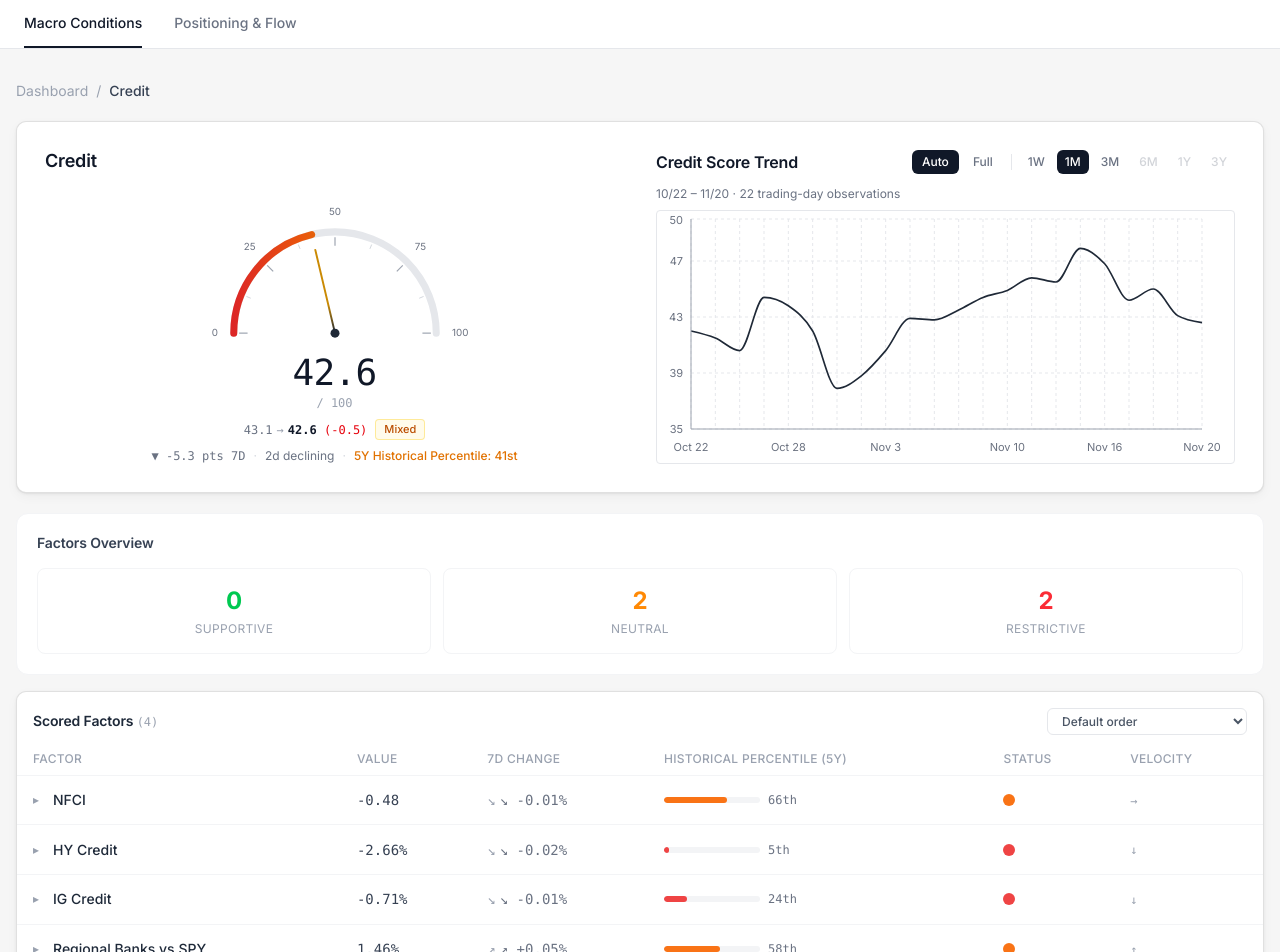
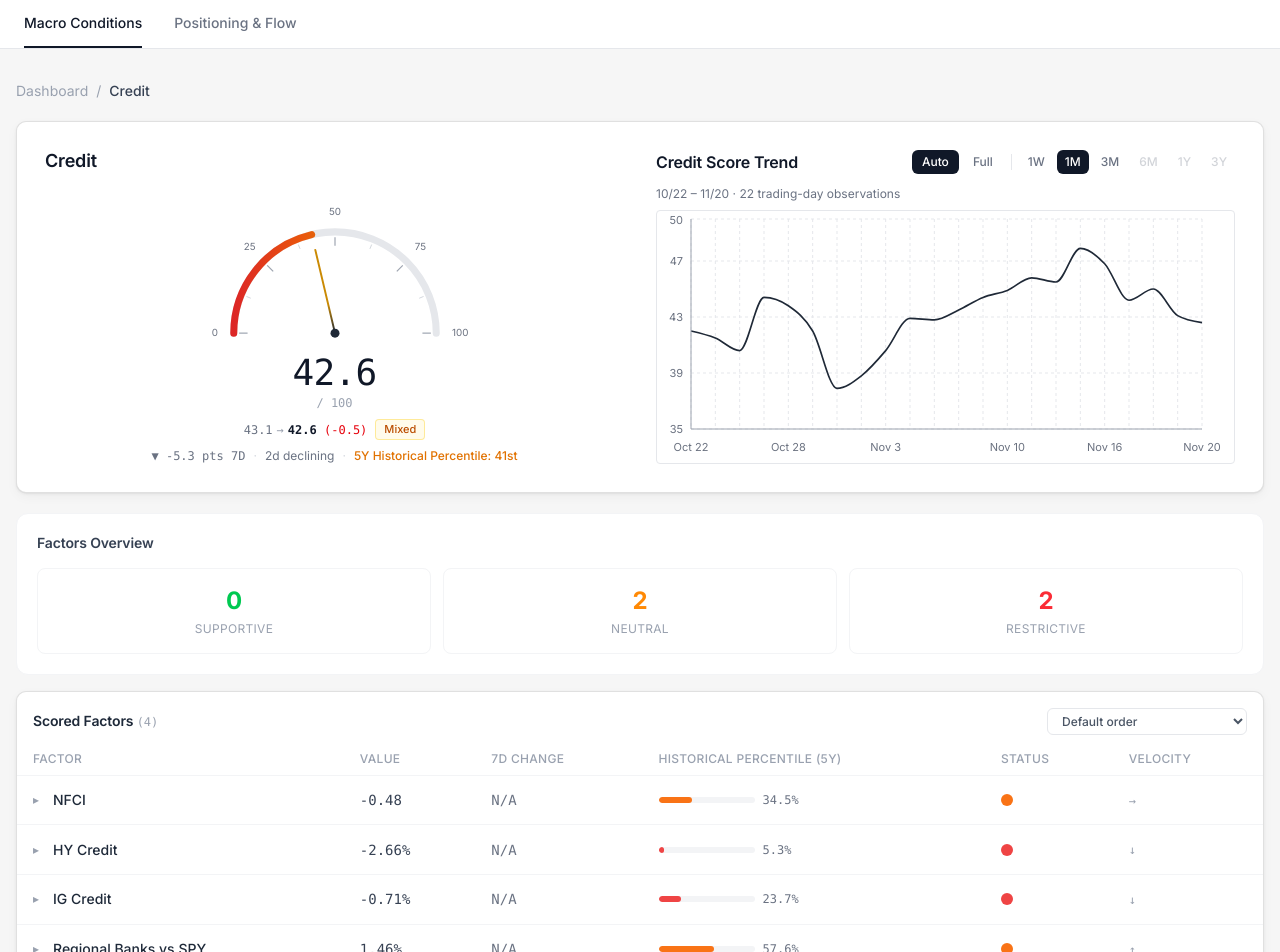
Before and after one commit to ERjie-1/macro-dashboard, a Next.js app: page /module/credit in a window 1280 px wide. Shown: the top 952 px of the page. Built offline with nearby package versions, Linux system fonts and the light colour scheme.

Commit message:
Use raw historical percentiles and withhold unverified change units

```diff
--- a/components/CotSection.tsx
+++ b/components/CotSection.tsx
@@ -81,12 +81,12 @@ export default function CotSection({ cot }: Props) {
 
   return (
     <div className="bg-white rounded-xl shadow-sm border border-gray-100 p-5">
-      <div className="flex items-center justify-between mb-4">
+      <div className="flex flex-wrap gap-3 items-center justify-between mb-4">
         <div>
           <h2 className="text-lg font-semibold text-gray-800">CFTC Positioning</h2>
           {cot.asOfDate && <span className="text-xs text-gray-500">As of {cot.asOfDate}</span>}
         </div>
-        <div className="flex gap-1 bg-gray-100 rounded-lg p-0.5">
+        <div className="flex flex-wrap gap-1 bg-gray-100 rounded-lg p-0.5">
           {CATEGORIES.map((cat) => (
             <button
               key={cat.key}
--- a/components/FactorTable.tsx
+++ b/components/FactorTable.tsx
@@ -29,8 +29,8 @@ function ChangeArrow({ direction }: { direction: string }) {
 }
 
 function getAlignedPercentile(factor: Factor): number {
-  const raw = typeof factor.score === 'number' ? factor.score : factor.historicalPercentile5Y
-  return Math.max(1, Math.min(100, Math.round(raw)))
+  const raw = factor.historicalPercentile5Y
+  return Math.max(0, Math.min(100, raw))
 }
 
 function FactorRow({
@@ -45,7 +45,7 @@ function FactorRow({
   const [expanded, setExpanded] = useState(false)
   const statusColor = getStatusColor(factor.status)
   const displayPctl = isExtra
-    ? Math.max(1, Math.min(100, Math.round(factor.historicalPercentile5Y)))
+    ? Math.max(0, Math.min(100, factor.historicalPercentile5Y))
     : getAlignedPercentile(factor)
 
   return (
@@ -65,8 +65,7 @@ function FactorRow({
         <td className="py-3 px-4 text-sm font-mono text-gray-700 font-medium">{factor.value}</td>
         {/* 7D Change */}
         <td className="py-3 px-4 text-sm font-mono text-gray-500">
-          <ChangeArrow direction={factor.changeDirection} />
-          {factor.sevenDayChange}
+          <span title="Change units are not verified">N/A</span>
         </td>
         {/* Historical Percentile (5Y) */}
         <td
@@ -74,7 +73,7 @@ function FactorRow({
           title={
             isExtra
               ? `Raw 5Y percentile: ${factor.historicalPercentile5Y}th`
-              : `Macro-aligned 5Y score: ${displayPctl}th (raw 5Y pctl: ${factor.historicalPercentile5Y}th)`
+              : `Historical percentile: ${displayPctl}%`
           }
         >
           <div className="flex items-center gap-2">
@@ -87,7 +86,7 @@ function FactorRow({
                 }}
               />
             </div>
-            <span className="text-xs font-mono text-gray-500">{formatOrdinal(displayPctl)}</span>
+            <span className="text-xs font-mono text-gray-500">{displayPctl.toFixed(1)}%</span>
           </div>
         </td>
         {/* Status */}
--- a/components/GlobalFactorOverview.tsx
+++ b/components/GlobalFactorOverview.tsx
@@ -80,13 +80,13 @@ export default function GlobalFactorOverview({
     for (const m of modules) {
       for (const f of m.factors) {
         if (f.isExtra) continue
-        const rawAligned = typeof f.score === 'number' ? f.score : f.historicalPercentile5Y
+        const rawAligned = f.historicalPercentile5Y
         list.push({
           factor: f,
           moduleName: m.name,
           moduleSlug: m.slug,
           moduleColor: m.color,
-          alignedPctl: Math.max(0, Math.min(100, Math.round(rawAligned))),
+          alignedPctl: Math.max(0, Math.min(100, rawAligned)),
           contrib7D: contribMap.has(f.name) ? (contribMap.get(f.name) ?? null) : null,
           orderIndex: idx++,
         })
@@ -282,8 +282,7 @@ export default function GlobalFactorOverview({
 
                       {/* 7D Change */}
                       <div className="text-xs font-mono text-gray-500 pr-2 truncate">
-                        <ChangeArrow direction={row.factor.changeDirection} />
-                        {row.factor.sevenDayChange}
+                        <span title="Change units are not verified">N/A</span>
                       </div>
 
                       {/* 7D Contribution */}
@@ -309,7 +308,7 @@ export default function GlobalFactorOverview({
                       {/* Direction-aligned 5Y Percentile bar */}
                       <div
                         className="flex items-center gap-2 pr-2"
-                        title={`Macro-aligned score: ${row.alignedPctl}th (raw 5Y pctl: ${row.factor.historicalPercentile5Y}th)`}
+                        title={`Historical percentile: ${row.alignedPctl}%`}
                       >
                         <div className="w-20 h-1.5 bg-gray-100 rounded-full overflow-hidden shrink-0">
                           <div
@@ -321,7 +320,7 @@ export default function GlobalFactorOverview({
                           />
                         </div>
                         <span className="text-xs font-mono text-gray-500 w-9">
-                          {formatOrdinal(row.alignedPctl)}
+                          {row.alignedPctl.toFixed(1)}%
                         </span>
                       </div>
 
```
